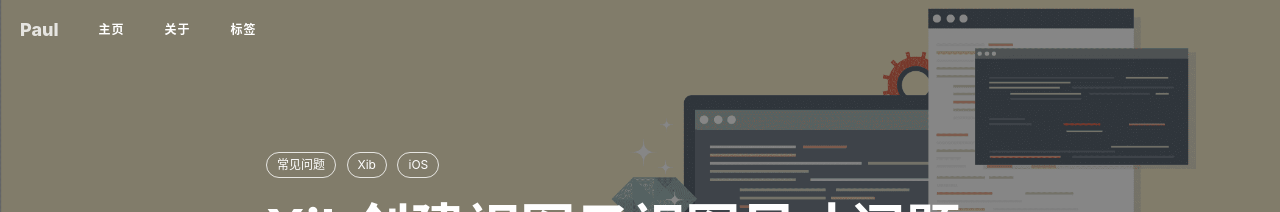
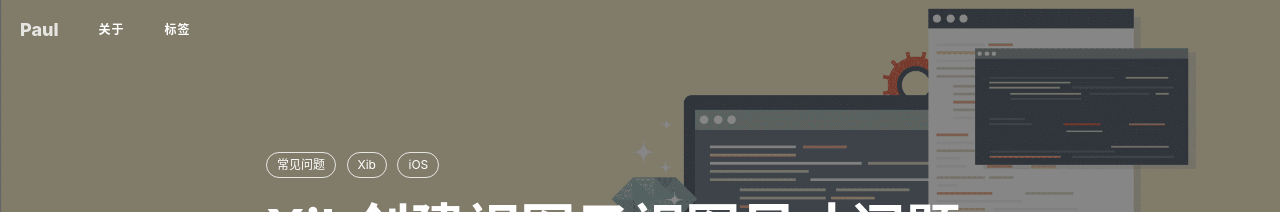
Before and after one commit to BuddyLiu/docs, a Jekyll site: the page built from _posts/2020-04-16-01.md, in a window 1280 px wide and 900 px high. Shown: the top 212 px of the window. Built offline with Jekyll 4.4.1, drawn with Linux system fonts in a browser that asks for light colours; nearby versions of some CDN libraries; comment, search, counter and statistics services are not loaded.

Commit message:
no message

```diff
--- a/_includes/nav.html
+++ b/_includes/nav.html
@@ -16,9 +16,6 @@
         <div id="huxblog_navbar">
             <div class="navbar-collapse">
                 <ul class="nav navbar-nav navbar-left">
-                    <li>
-                        <a href="{{ site.baseurl }}/">主页</a>
-                    </li>
                     {% for page in site.pages %}{% if page.title %}
                     <li>
                         <a href="{{ page.url | prepend: site.baseurl }}">{{ page.title }}</a>
```
Also changed, not shown: _posts/2020-04-16-01.md (renamed from _posts/2020-04-16-Xib创建视图子视图尺寸问题.md), _posts/2020-04-16-02.md (renamed from _posts/2020-04-16-完全自定制的AlertView，想怎么玩就怎么玩O(∩_∩)O哈哈~.md), _posts/2020-04-22.md (renamed from _posts/2020-04-22-Mac+Apache 搭建本地文件服务器.md), _posts/2024-04-03-01.md (renamed from _posts/2024-04-03-Mac电脑如何新建ssh key.md).
